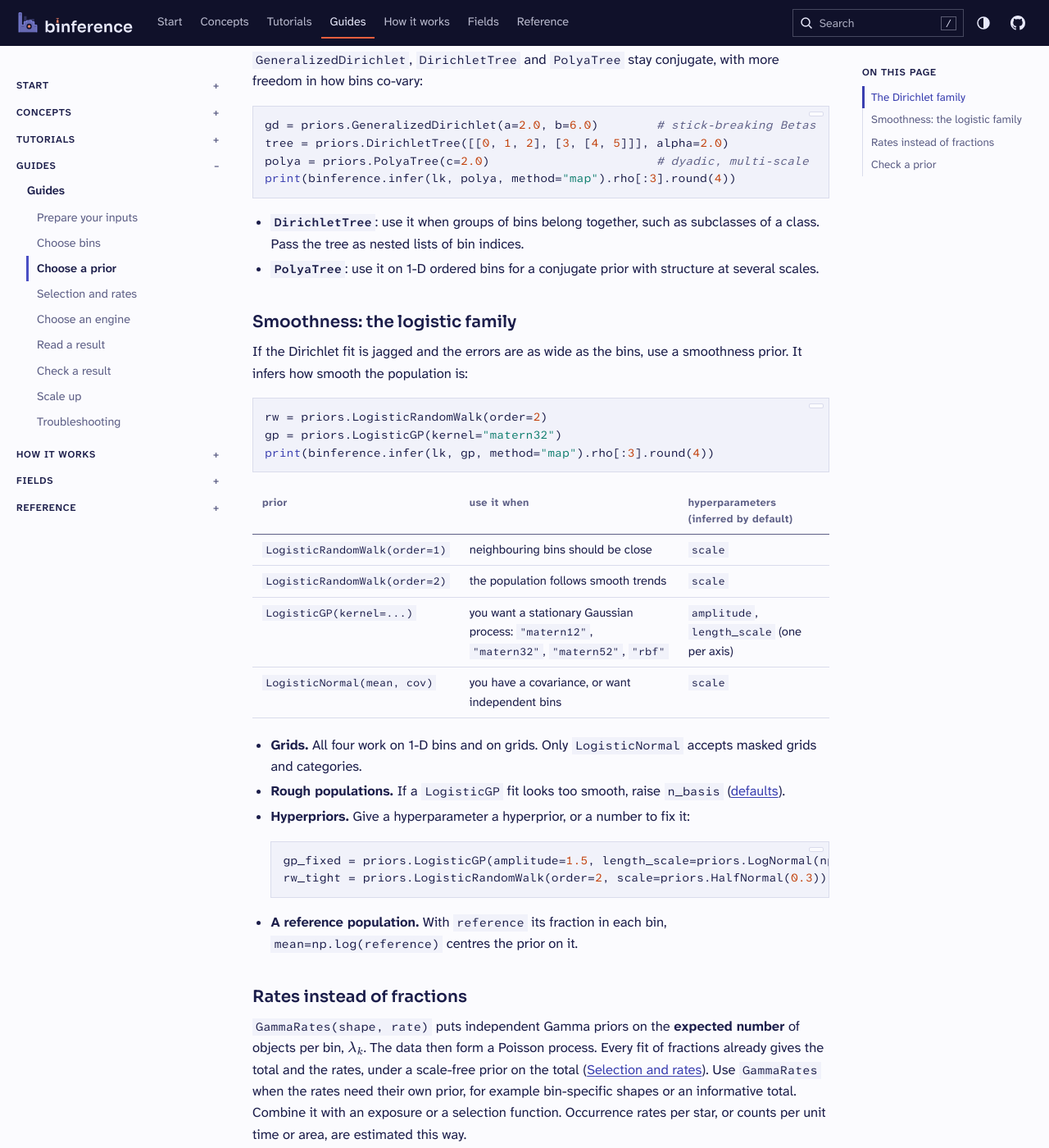
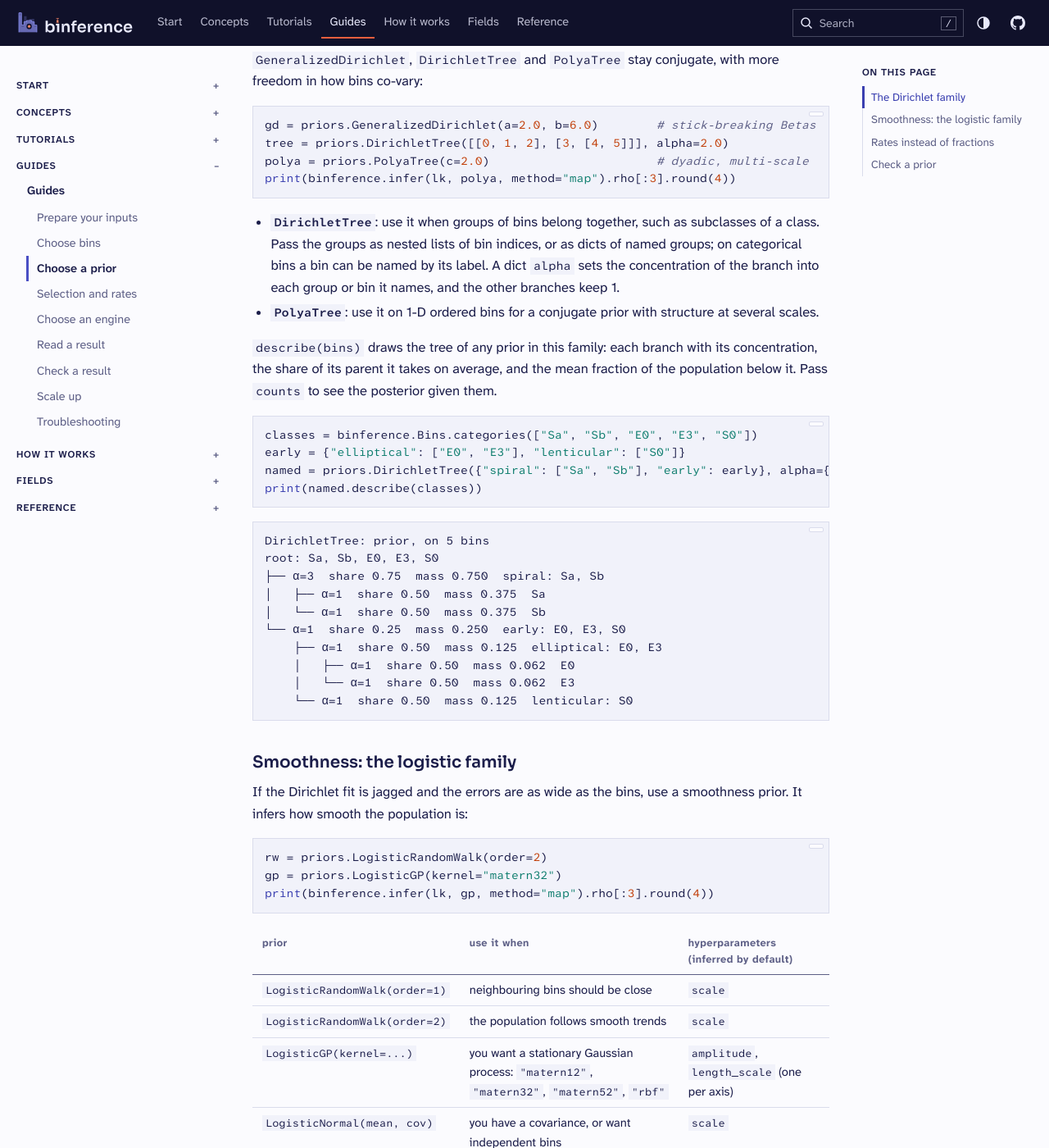
Before and after one commit to joshspeagle/binference, a Sphinx documentation site: the page built from docs/guides/priors.md, in a window 1280 px wide and 1400 px high, scrolled down 1408 px. Shown: the whole window at 82% size. Built offline with Sphinx 7.4.7, drawn with Linux system fonts in a browser that asks for light colours.

Commit message:
Document named groups and describe for tree priors
Co-Authored-By: Claude Opus 5.5 <noreply@anthropic.com>
Claude-Session: https://claude.ai/code/session_01De68Qguk82R9FGTNQYmYnz

````diff
--- a/docs/guides/priors.md
+++ b/docs/guides/priors.md
@@ -65,9 +65,36 @@ print(binference.infer(lk, polya, method="map").rho[:3].round(4))
 ```
 
 - **`DirichletTree`**: use it when groups of bins belong together, such as subclasses
-  of a class. Pass the tree as nested lists of bin indices.
+  of a class. Pass the groups as nested lists of bin indices, or as dicts of named
+  groups; on categorical bins a bin can be named by its label. A dict `alpha` sets the
+  concentration of the branch into each group or bin it names, and the other branches
+  keep 1.
 - **`PolyaTree`**: use it on 1-D ordered bins for a conjugate prior with structure at
   several scales.
+
+`describe(bins)` draws the tree of any prior in this family: each branch with its
+concentration, the share of its parent it takes on average, and the mean fraction of the
+population below it. Pass `counts` to see the posterior given them.
+
+```python
+classes = binference.Bins.categories(["Sa", "Sb", "E0", "E3", "S0"])
+early = {"elliptical": ["E0", "E3"], "lenticular": ["S0"]}
+named = priors.DirichletTree({"spiral": ["Sa", "Sb"], "early": early}, alpha={"spiral": 3.0})
+print(named.describe(classes))
+```
+
+```text
+DirichletTree: prior, on 5 bins
+root: Sa, Sb, E0, E3, S0
+├── α=3  share 0.75  mass 0.750  spiral: Sa, Sb
+│   ├── α=1  share 0.50  mass 0.375  Sa
+│   └── α=1  share 0.50  mass 0.375  Sb
+└── α=1  share 0.25  mass 0.250  early: E0, E3, S0
+    ├── α=1  share 0.50  mass 0.125  elliptical: E0, E3
+    │   ├── α=1  share 0.50  mass 0.062  E0
+    │   └── α=1  share 0.50  mass 0.062  E3
+    └── α=1  share 0.50  mass 0.125  lenticular: S0
+```
 
 ## Smoothness: the logistic family
 
````
Also changed, not shown: CHANGELOG.md (+9 -0 lines), docs/how-it-works/priors.md (+2 -2 lines).
